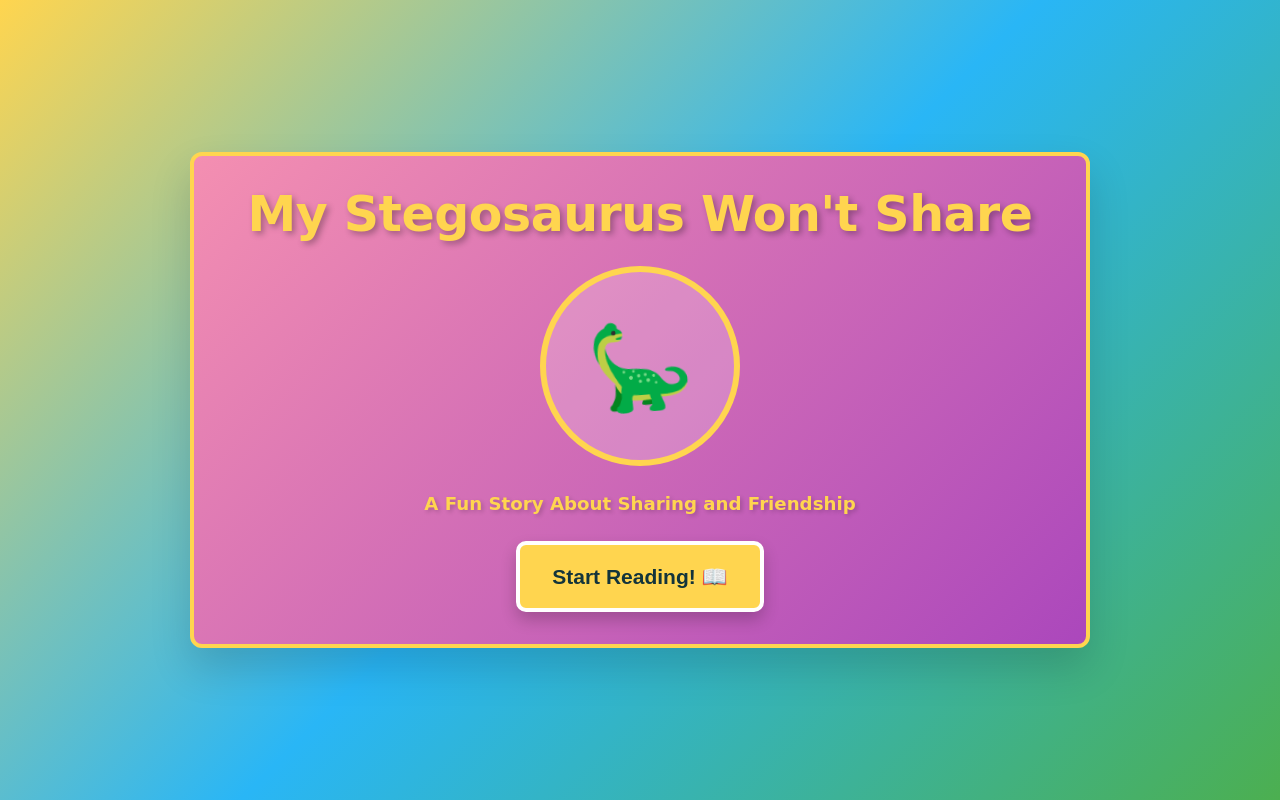
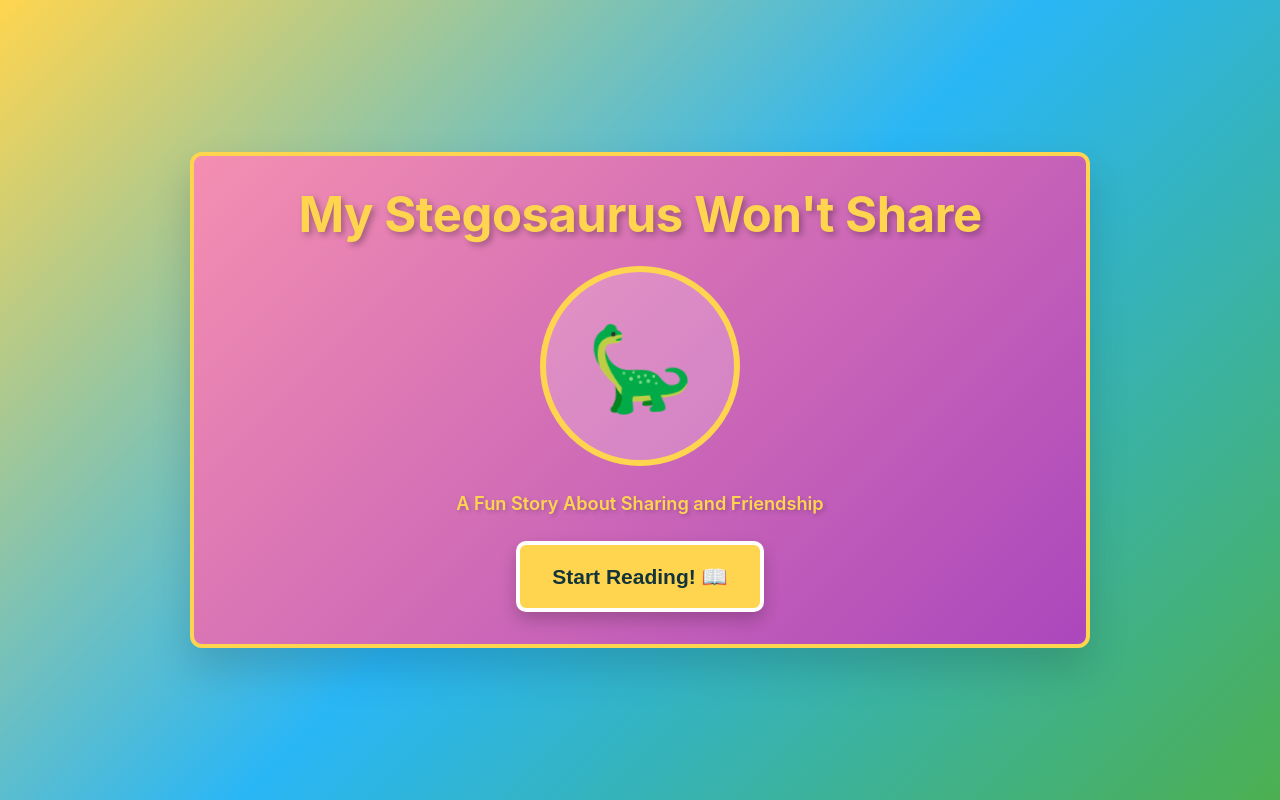
Before and after one commit to rulamjdos/book-steg, a plain HTML site: page index.html in a window 1280 px wide. Drawn offline with Linux system fonts and the light colour scheme; a web font is replaced by a local one.

Commit message:
Add files via upload

```diff
--- a/style.css
+++ b/style.css
@@ -619,9 +619,6 @@ select.form-control {
     format('woff2');
 }
 
-/* Import kid-friendly fonts */
-@import url('https://fonts.googleapis.com/css2?family=Comic+Neue:wght@400;700&family=Fredoka:wght@400;600;700&display=swap');
-
 /* Override design system for kid-friendly theme */
 :root {
   --color-jungle-green: #4CAF50;
@@ -630,8 +627,8 @@ select.form-control {
   --color-dino-purple: #AB47BC;
   --color-happy-orange: #FF8A65;
   --color-friendly-pink: #F48FB1;
-  --font-family-story: 'Comic Neue', 'Fredoka', cursive;
-  --font-family-title: 'Fredoka', 'Comic Neue', cursive;
+  --font-family-story: var(--font-family-base); /* MODIFIED: Use base font */
+  --font-family-title: var(--font-family-base); /* MODIFIED: Use base font */
   --story-text-size: 1.4rem;
   --title-size: 3.5rem;
 }
```
